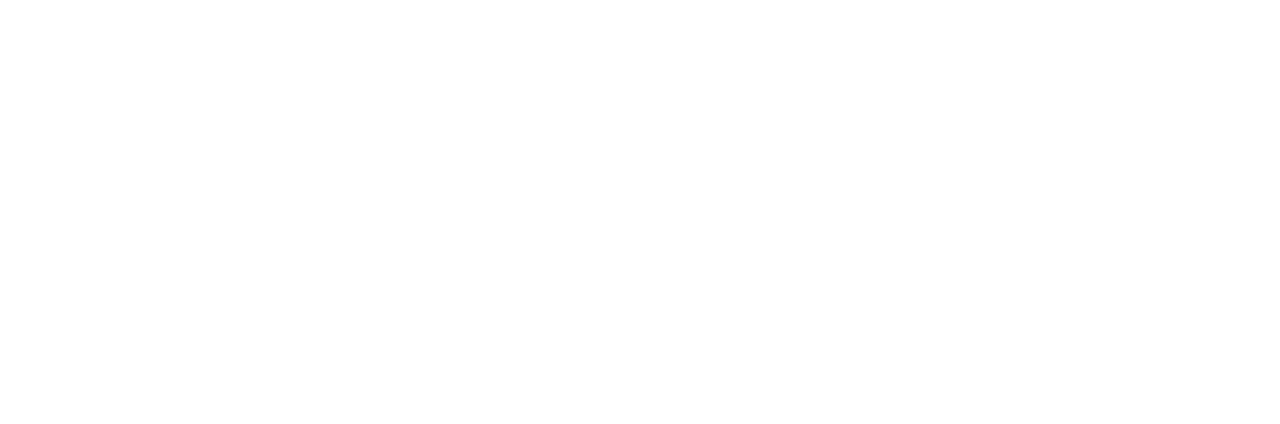
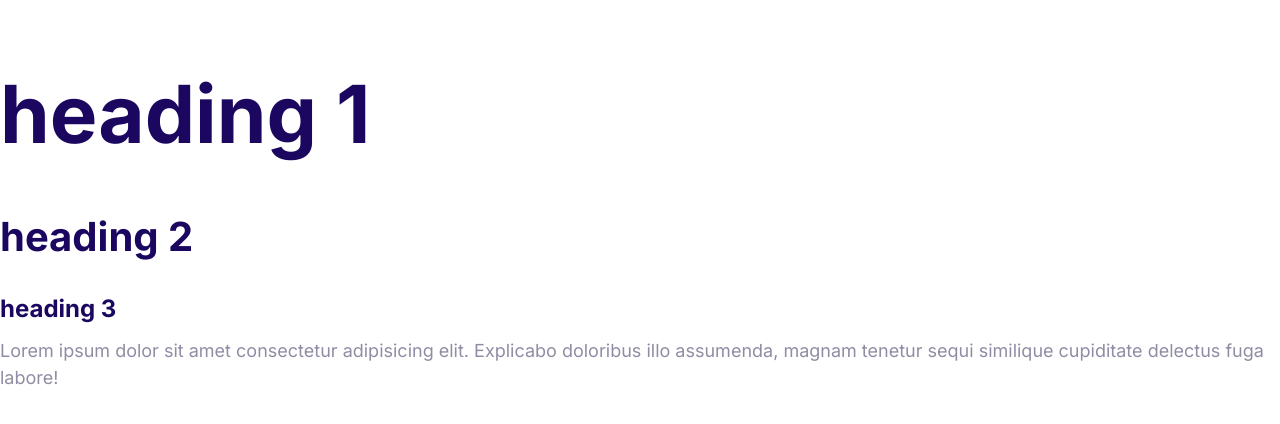
Before and after one commit to robighizzoni24/moshify, a plain HTML site: page index.html in a window 1280 px wide. Drawn offline with Linux system fonts and the light colour scheme.

Commit message:
Define styles for the fonts.

```diff
--- a/css/styles.css
+++ b/css/styles.css
@@ -5,3 +5,53 @@
     --color-headings: #1b0760;
     --color-body: #918ca4;
 }
+
+html {
+    font-size: 62.5%;
+}
+
+body {
+    font-family: Inter, Arial, Arial, Helvetica, sans-serif;
+    font-size: 2.4rem;
+    line-height: 1.5;
+    color: var(--color-body);
+}
+
+h1, h2, h3 {
+    color: var(--color-headings);
+    margin-bottom: 1rem;
+}
+
+h1 {
+    font-size: 7rem;
+}
+
+h2 {
+    font-size: 4rem;
+}
+
+h3 {
+    font-size: 3rem;
+}
+
+p {
+    margin-top: 0px;
+}
+
+@media screen and (min-width: 1024px) {
+    body {
+        font-size: 1.8rem;
+    }
+
+    h1 {
+        font-size: 8rem;
+    }
+
+    h2 {
+        font-size: 4rem;
+    }
+
+    h3 {
+        font-size: 2.4rem;
+    }
+}
--- a/index.html
+++ b/index.html
@@ -4,9 +4,24 @@
     <meta charset="UTF-8" />
     <meta http-equiv="X-UA-Compatible" content="IE=edge" />
     <meta name="viewport" content="width=device-width, initial-scale=1.0" />
+    <link rel="preconnect" href="https://fonts.googleapis.com" />
+    <link rel="preconnect" href="https://fonts.gstatic.com" crossorigin />
+    <link
+      href="https://fonts.googleapis.com/css2?family=Inter:wght@400;700&display=swap"
+      rel="stylesheet"
+    />
     <link rel="stylesheet" href="css/normalize.css" />
     <link rel="stylesheet" href="css/styles.css" />
     <title>Document</title>
   </head>
-  <body></body>
+  <body>
+    <h1>heading 1</h1>
+    <h2>heading 2</h2>
+    <h3>heading 3</h3>
+    <p>
+      Lorem ipsum dolor sit amet consectetur adipisicing elit. Explicabo
+      doloribus illo assumenda, magnam tenetur sequi similique cupiditate
+      delectus fuga labore!
+    </p>
+  </body>
 </html>
```
